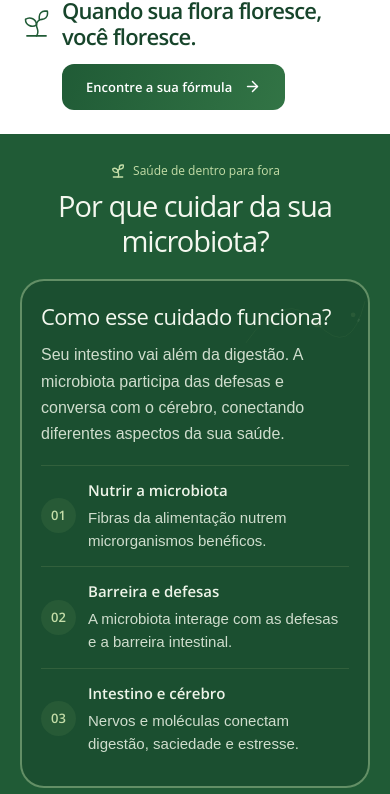
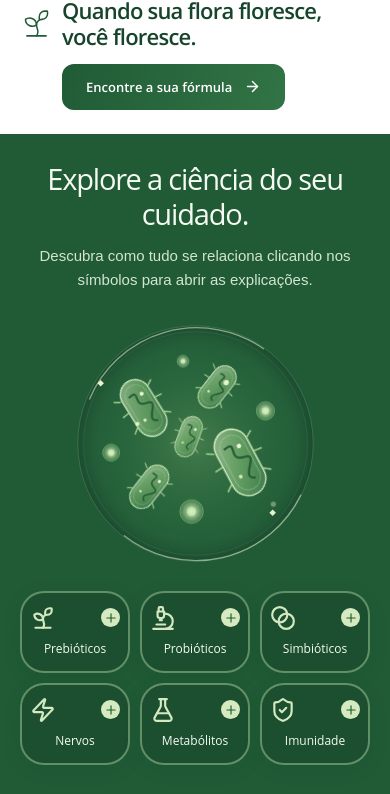
Before and after one commit to marketingsovida-star/dalflore, a React (Vite) app: page / in a window 390 px wide. Shown: the part 778-1572 px from the top of the page. Built offline with nearby package versions, Linux system fonts and the light colour scheme; a web font is replaced by a local one.

Commit message:
Integrate microbiota panels below full-screen science section

```diff
--- a/src/App.tsx
+++ b/src/App.tsx
@@ -964,8 +964,8 @@ export default function App() {
             </a>
           </div>
         </section>
+        <ScienceJourney open={open} />
         <MicrobiotaWhy />
-        <ScienceJourney open={open} />
         <section id="produtos" className="df-catalog df-container">
           <div className="shop-heading">
             <div>
--- a/src/MicrobiotaWhy.tsx
+++ b/src/MicrobiotaWhy.tsx
@@ -1,4 +1,4 @@
-import { ArrowDown, ArrowUpRight, Check, ShieldCheck, Sprout } from "lucide-react";
+import { ArrowDown, ArrowUpRight, Check, ShieldCheck } from "lucide-react";
 
 const steps = [
   { title: "Nutrir a microbiota", text: "Fibras da alimentação nutrem microrganismos benéficos." },
@@ -16,11 +16,10 @@ const connections = [
 export function MicrobiotaWhy() {
   return <section id="por-que-cuidar" className="mw-section" aria-labelledby="microbiota-why-title">
     <div className="df-container">
-      <header className="mw-heading"><span><Sprout size={16}/>Saúde de dentro para fora</span><h2 id="microbiota-why-title">Por que cuidar da sua microbiota?</h2></header>
       <div className="mw-panels">
         <article className="mw-panel mw-how">
           <svg className="mw-molecular-trace" viewBox="0 0 210 100" fill="none" aria-hidden="true"><path d="M5 85Q70-10 125 52T205 15"/><path className="mw-moving-trace" d="M5 85Q70-10 125 52T205 15"/><circle cx="48" cy="44" r="5"/><circle cx="125" cy="52" r="7"/><circle cx="185" cy="38" r="4"/></svg>
-          <h3>Como esse cuidado funciona?</h3>
+          <h3 id="microbiota-why-title">Por que cuidar da sua microbiota?</h3>
           <p className="mw-intro">Seu intestino vai além da digestão. A microbiota participa das defesas e conversa com o cérebro, conectando diferentes aspectos da sua saúde.</p>
           <ol className="mw-steps">{steps.map((step, index) => <li key={step.title}><span className="mw-step-number" aria-hidden="true">{"0"+(index+1)}</span><div><h4>{step.title}</h4><p>{step.text}</p></div></li>)}</ol>
         </article>
--- a/src/microbiota-why.css
+++ b/src/microbiota-why.css
@@ -1,8 +1,5 @@
 /* Editorial introduction: two panels following the client's reference, in DalFlore greens. */
-.mw-section { --mw-ink:#f4f8ef; --mw-body:#cfddcd; --mw-accent:#c4dda8; background:#205b36; color:var(--mw-ink); padding:34px 0 22px; }
-.mw-heading { text-align:center; margin-bottom:24px; }
-.mw-heading > span { display:flex; justify-content:center; align-items:center; gap:7px; color:var(--mw-accent); font:500 12px/1.5 'Open Sans',Arial,sans-serif; margin-bottom:9px; }
-.df-home .mw-heading h2 { color:var(--mw-ink); font:500 clamp(29px,3vw,38px)/1.2 'Open Sans',Arial,sans-serif; letter-spacing:-.035em; margin:0; }
+.mw-section { --mw-ink:#f4f8ef; --mw-body:#cfddcd; --mw-accent:#c4dda8; background:#205b36; color:var(--mw-ink); padding:0 0 22px; }
 .mw-panels { display:grid; grid-template-columns:1.15fr .95fr; gap:16px; align-items:stretch; }
 .mw-panel { min-width:0; position:relative; overflow:hidden; border:1px solid #718b5d70; border-radius:var(--radius); background:#1c2d22; padding:25px 28px 20px; transition:border-color .5s,background .5s; }
 .mw-panel:hover { border-color:#9abb7f9c; background:#1f3125; }
@@ -36,9 +33,7 @@
 @keyframes mw-flow { to{stroke-dashoffset:-340} }
 @media(min-width:761px) and (max-width:1000px){.mw-panel{padding:22px 21px 18px}.df-home .mw-panel h3{font-size:21px}.mw-steps li{gap:11px;padding-block:13px}.mw-connections a{gap:10px;padding-block:14px}}
 @media(max-width:760px){
- .mw-section{padding:28px 0 21px}
- .mw-heading{margin-bottom:20px}
- .df-home .mw-heading h2{font-size:29px}
+ .mw-section{padding:0 0 21px}
  .mw-panels{grid-template-columns:minmax(0,1fr);gap:15px}
  .mw-panel{padding:22px 20px 18px}
  .df-home .mw-panel h3{font-size:22px}
--- a/src/science.css
+++ b/src/science.css
@@ -1,5 +1,5 @@
 /* Two matching scientific illustrations around one compact, six-topic centre. */
-.sx-explorer { --sx-bg:#205b36; --sx-white:#f5faf2; --sx-leaf:#cde7b9; color:var(--sx-white); background:var(--sx-bg); padding:36px 0 32px; scroll-margin-top:76px; }
+.sx-explorer { --sx-bg:#205b36; --sx-white:#f5faf2; --sx-leaf:#cde7b9; color:var(--sx-white); background:var(--sx-bg); min-height:100svh; display:flex; flex-direction:column; justify-content:center; padding:34px 0 12px; scroll-margin-top:76px; }
 .sx-heading { text-align:center; }
 .df-home .sx-heading h2 { margin:0; color:var(--sx-white); font:500 clamp(29px,3vw,39px)/1.2 'Open Sans',Arial,sans-serif; letter-spacing:-.04em; }
 .df-home .sx-heading p { margin:12px 0 0; color:#d3e5d0; font:16px/1.6 Arial,sans-serif; }
@@ -51,7 +51,7 @@
 
 @media(min-width:761px) and (max-width:1000px){.sx-maps{grid-template-columns:minmax(0,1fr) 360px minmax(0,1fr);gap:8px}.sx-point{padding:12px 9px;font-size:12px;min-height:90px}.sx-topics{gap:8px}}
 @media(max-width:760px){
- .sx-explorer{padding:28px 0;scroll-margin-top:70px}
+ .sx-explorer{padding:28px 0 16px;scroll-margin-top:70px}
  .df-home .sx-heading h2{font-size:29px}
  .df-home .sx-heading p{font-size:15px;line-height:1.6;margin-top:12px}
  .sx-maps{grid-template-columns:minmax(0,1fr);gap:20px;margin-top:24px}
```
Also changed, not shown: 1 other file (tests, documents, lock files or other folders).
